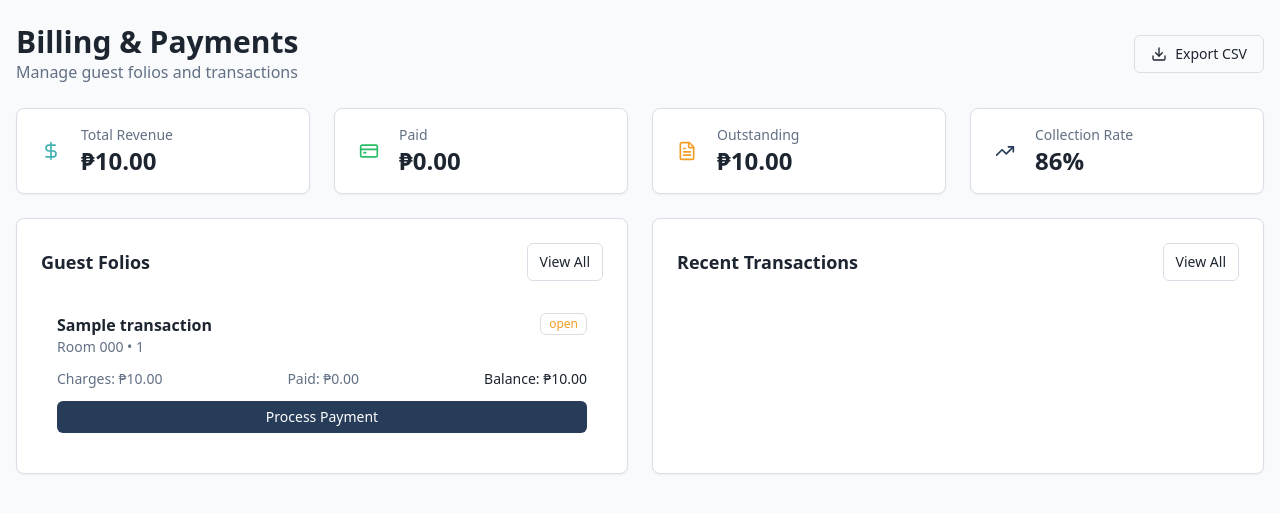
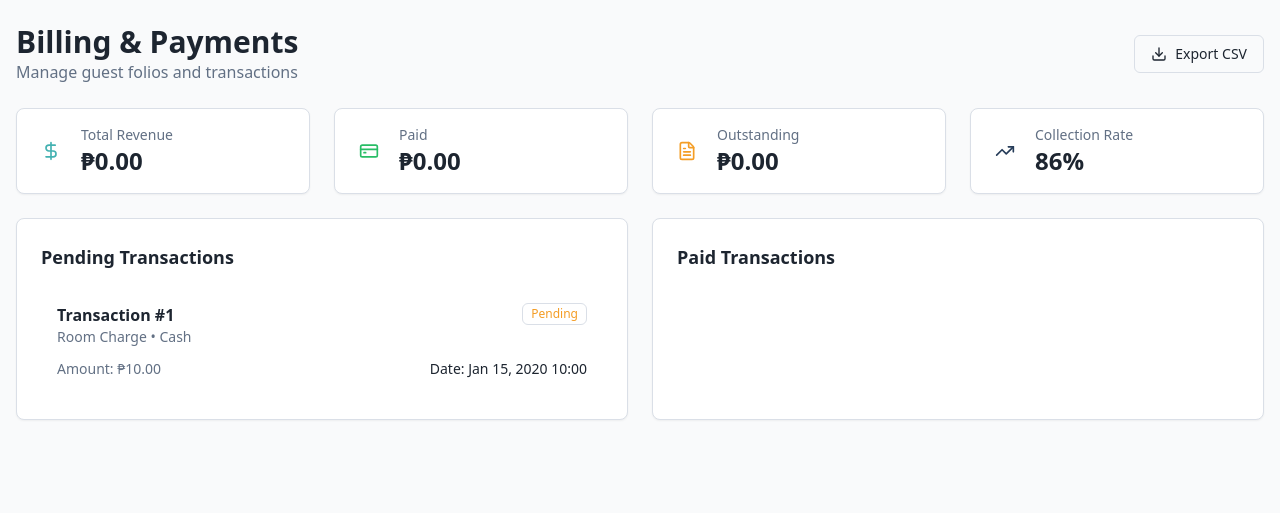
Before and after one commit to JosephLopezzzz/hmscore1last1, a PHP site: page /hmscore1last1/billing.php in a window 1280 px wide. Shown: the part 65-578 px from the top of the page. Run offline with PHP 8.4, Linux system fonts and the light colour scheme; the visitor is signed in with stand-in values (Sample User, id 1); tables that the repository leaves empty hold one stand-in row (values such as "Sample post"); some libraries are stand-ins or nearby versions.

Commit message:
billing no button

```diff
--- a/billing.php
+++ b/billing.php
@@ -47,22 +47,15 @@
       // Fetch guest folios with balance information
       $foliosQuery = "
         SELECT
-          reservation_id as id,
-          guest_name as guest,
-          room_number as room,
-          SUM(CASE WHEN transaction_type IN ('Room Charge', 'Service') THEN amount ELSE 0 END) as charges,
-          SUM(CASE WHEN transaction_type = 'Payment' THEN amount ELSE 0 END) as paid,
-          (SUM(CASE WHEN transaction_type IN ('Room Charge', 'Service') THEN amount ELSE 0 END) -
-           SUM(CASE WHEN transaction_type = 'Payment' THEN amount ELSE 0 END)) as balance,
-          CASE
-            WHEN (SUM(CASE WHEN transaction_type IN ('Room Charge', 'Service') THEN amount ELSE 0 END) -
-                  SUM(CASE WHEN transaction_type = 'Payment' THEN amount ELSE 0 END)) = 0 THEN 'paid'
-            WHEN SUM(CASE WHEN transaction_type = 'Payment' THEN amount ELSE 0 END) > 0 THEN 'partial'
-            ELSE 'open'
-          END as status
-        FROM billing_transactions
-        GROUP BY reservation_id, guest_name, room_number
-        ORDER BY MAX(created_at) DESC
+          bt.reservation_id as id,
+          bt.transaction_type,
+          bt.amount,
+          bt.payment_method,
+          bt.transaction_date,
+          bt.status
+        FROM billing_transactions bt
+        WHERE bt.status = 'Pending'
+        ORDER BY bt.transaction_date DESC
         LIMIT 10
       ";
 
@@ -73,15 +66,14 @@
       // Fetch recent transactions
       $recentQuery = "
         SELECT
-          id,
-          guest_name as guest,
-          transaction_type as type,
-          amount,
-          payment_method as method,
-          DATE_FORMAT(transaction_date, '%l:%i %p') as time
-        FROM billing_transactions
-        WHERE transaction_date >= DATE_SUB(NOW(), INTERVAL 7 DAY)
-        ORDER BY transaction_date DESC
+          bt.id,
+          bt.transaction_type as type,
+          bt.amount,
+          bt.payment_method as method,
+          bt.transaction_date
+        FROM billing_transactions bt
+        WHERE bt.transaction_date >= DATE_SUB(NOW(), INTERVAL 7 DAY)
+        ORDER BY bt.transaction_date DESC
         LIMIT 5
       ";
 
@@ -90,32 +82,52 @@
       $recent = $stmt->fetchAll(PDO::FETCH_ASSOC);
 
       $statusColors = [
-        'paid' => 'bg-success/10 text-success border border-success/20',
-        'open' => 'bg-warning/10 text-warning border border-warning/20',
-        'partial' => 'bg-accent/10 text-accent border border-accent/20',
+        'Paid' => 'bg-success/10 text-success border border-success/20',
+        'Pending' => 'bg-warning/10 text-warning border border-warning/20',
+        'Failed' => 'bg-danger/10 text-danger border border-danger/20',
+        'Refunded' => 'bg-accent/10 text-accent border border-accent/20',
+        'Open' => 'bg-warning/10 text-warning border border-warning/20',
       ];
 
-      $totalRevenue = array_sum(array_map(fn($f) => $f['charges'], $folios));
-      $totalPaid = array_sum(array_map(fn($f) => $f['paid'], $folios));
-      $totalOutstanding = array_sum(array_map(fn($f) => $f['balance'], $folios));
+      $totalRevenue = 0;
+      $totalPaid = 0;
+      $totalOutstanding = 0;
       // Fetch billing data for JavaScript export functionality
       $billingDataQuery = "
         SELECT
-          id,
-          guest_name as guest,
-          room_number as room,
-          payment_method as method,
-          amount,
-          DATE(transaction_date) as date,
-          status
-        FROM billing_transactions
-        ORDER BY transaction_date DESC
+          bt.id,
+          bt.transaction_type,
+          bt.amount,
+          bt.payment_method as method,
+          bt.transaction_date,
+          bt.status
+        FROM billing_transactions bt
+        ORDER BY bt.transaction_date DESC
         LIMIT 100
       ";
 
       $stmt = $pdo->prepare($billingDataQuery);
       $stmt->execute();
       $billingData = $stmt->fetchAll(PDO::FETCH_ASSOC);
+
+      // Fetch only PAID transactions for the second section
+      $paidTransactionsQuery = "
+        SELECT
+          bt.id,
+          bt.transaction_type,
+          bt.amount,
+          bt.payment_method,
+          bt.transaction_date,
+          bt.status
+        FROM billing_transactions bt
+        WHERE bt.status = 'Paid'
+        ORDER BY bt.transaction_date DESC
+        LIMIT 10
+      ";
+
+      $stmt = $pdo->prepare($paidTransactionsQuery);
+      $stmt->execute();
+      $paidTransactions = $stmt->fetchAll(PDO::FETCH_ASSOC);
     ?>
     <main class="container mx-auto px-4 py-6">
       <div class="flex items-center justify-between mb-6">
@@ -181,55 +193,43 @@
 
       <div class="grid gap-6 lg:grid-cols-2">
         <div class="rounded-lg border bg-card text-card-foreground shadow-sm p-6">
-          <div class="flex items-center justify-between mb-4">
-            <h3 class="text-lg font-semibold">Guest Folios</h3>
-            <button class="inline-flex items-center rounded-md border px-3 py-2 text-sm">View All</button>
+          <div class="mb-4">
+            <h3 class="text-lg font-semibold">Pending Transactions</h3>
           </div>
           <div class="space-y-3">
             <?php foreach ($folios as $folio): ?>
               <div class="p-4 rounded-lg bg-muted/50 hover:bg-muted transition-colors">
                 <div class="flex items-start justify-between mb-2">
                   <div>
-                    <p class="font-bold"><?php echo $folio['guest']; ?></p>
-                    <p class="text-sm text-muted-foreground">Room <?php echo $folio['room']; ?> • <?php echo $folio['id']; ?></p>
+                    <p class="font-bold">Transaction #<?php echo $folio['id']; ?></p>
+                    <p class="text-sm text-muted-foreground"><?php echo ucfirst($folio['transaction_type']); ?> • <?php echo $folio['payment_method']; ?></p>
                   </div>
-                  <span class="inline-flex items-center rounded-md px-2 py-0.5 text-xs <?php echo $statusColors[$folio['status']]; ?>"><?php echo $folio['status']; ?></span>
+                  <span class="inline-flex items-center rounded-md px-2 py-0.5 text-xs <?php echo $statusColors[$folio['status']] ?? $statusColors['Pending']; ?>"><?php echo ucfirst($folio['status'] ?? 'Pending'); ?></span>
                 </div>
                 <div class="flex justify-between text-sm mt-3">
-                  <span class="text-muted-foreground">Charges: <?php echo formatCurrencyPhpPeso($folio['charges'], 2); ?></span>
-                  <span class="text-muted-foreground">Paid: <?php echo formatCurrencyPhpPeso($folio['paid'], 2); ?></span>
-                  <span class="font-medium">Balance: <?php echo formatCurrencyPhpPeso($folio['balance'], 2); ?></span>
+                  <span class="text-muted-foreground">Amount: <?php echo formatCurrencyPhpPeso($folio['amount'] ?? 0, 2); ?></span>
+                  <span class="font-medium">Date: <?php echo date('M d, Y H:i', strtotime($folio['transaction_date'])); ?></span>
                 </div>
-                <?php if ($folio['balance'] > 0): ?>
-                  <button class="process-payment-btn h-8 px-3 rounded-md bg-primary text-primary-foreground text-sm w-full mt-3"
-                          data-guest="<?php echo htmlspecialchars($folio['guest']); ?>"
-                          data-room="<?php echo htmlspecialchars($folio['room']); ?>"
-                          data-balance="<?php echo $folio['balance']; ?>"
-                          data-folio-id="<?php echo htmlspecialchars($folio['id']); ?>">
-                    Process Payment
-                  </button>
-                <?php endif; ?>
               </div>
             <?php endforeach; ?>
           </div>
         </div>
 
         <div class="rounded-lg border bg-card text-card-foreground shadow-sm p-6">
-          <div class="flex items-center justify-between mb-4">
-            <h3 class="text-lg font-semibold">Recent Transactions</h3>
-            <button class="inline-flex items-center rounded-md border px-3 py-2 text-sm">View All</button>
+          <div class="mb-4">
+            <h3 class="text-lg font-semibold">Paid Transactions</h3>
           </div>
           <div class="space-y-3">
-            <?php foreach ($recent as $txn): ?>
+            <?php foreach ($paidTransactions as $txn): ?>
               <div class="p-4 rounded-lg bg-muted/50">
                 <div class="flex items-start justify-between mb-2">
                   <div class="flex-1">
-                    <p class="font-medium"><?php echo $txn['guest']; ?></p>
-                    <p class="text-sm text-muted-foreground"><?php echo $txn['type']; ?> • <?php echo $txn['method']; ?></p>
+                    <p class="font-medium">Transaction #<?php echo $txn['id']; ?></p>
+                    <p class="text-sm text-muted-foreground"><?php echo ucfirst($txn['transaction_type']); ?> • <?php echo $txn['payment_method']; ?></p>
                   </div>
                   <div class="text-right">
                     <p class="font-bold"><?php echo formatCurrencyPhpPeso($txn['amount'], 2); ?></p>
-                    <p class="text-xs text-muted-foreground"><?php echo $txn['time']; ?></p>
+                    <p class="text-xs text-muted-foreground"><?php echo date('M d, Y H:i', strtotime($txn['transaction_date'])); ?></p>
                   </div>
                 </div>
               </div>
@@ -257,10 +257,10 @@
         </div>
 
         <!-- Payment Form -->
-        <form id="paymentForm" class="space-y-4">
+        <form id="paymentForm" class="space-y-3">
           <div>
-            <label class="block text-sm font-medium mb-1">Payment Method</label>
-            <select id="paymentMethod" required class="w-full rounded-md border px-3 py-2 text-sm">
+            <label class="text-xs text-muted-foreground">Payment Method</label>
+            <select id="paymentMethod" required class="h-10 w-full rounded-md border bg-background px-3 text-sm">
               <option value="">Select payment method...</option>
               <option value="Cash">Cash</option>
               <option value="Card">Card</option>
@@ -270,9 +270,9 @@
           </div>
 
           <div>
-            <label class="block text-sm font-medium mb-1">Amount Received (₱)</label>
+            <label class="text-xs text-muted-foreground">Amount Received (₱)</label>
             <input type="number" id="amountReceived" step="0.01" min="0" required
-                   class="w-full rounded-md border px-3 py-2 text-sm"
+                   class="h-10 w-full rounded-md border bg-background px-3 text-sm"
                    placeholder="Enter amount received...">
           </div>
 
@@ -281,16 +281,16 @@
           </div>
 
           <div>
-            <label class="block text-sm font-medium mb-1">Payment Reference/Notes</label>
-            <textarea id="paymentNotes" rows="2" class="w-full rounded-md border px-3 py-2 text-sm"
+            <label class="text-xs text-muted-foreground">Payment Reference/Notes</label>
+            <textarea id="paymentNotes" rows="2" class="h-10 w-full rounded-md border bg-background px-3 text-sm"
                       placeholder="Transaction reference, notes..."></textarea>
           </div>
 
           <div class="flex gap-3 pt-4">
-            <button type="submit" class="flex-1 rounded-md bg-primary px-4 py-2 text-sm text-primary-foreground hover:bg-primary/90">
+            <button type="submit" class="flex-1 h-10 rounded-md bg-primary text-primary-foreground hover:bg-primary/90">
               Confirm Payment
             </button>
-            <button type="button" id="cancelPayment" class="flex-1 rounded-md border px-4 py-2 text-sm hover:bg-muted">
+            <button type="button" id="cancelPayment" class="flex-1 h-10 rounded-md border hover:bg-muted">
               Cancel
             </button>
           </div>
@@ -491,8 +491,6 @@
           formData.append('method', document.getElementById('paymentMethod').value);
           formData.append('amount', document.getElementById('amountReceived').value);
           formData.append('notes', document.getElementById('paymentNotes').value);
-          formData.append('guest_name', currentPaymentData.guest);
-          formData.append('room_number', currentPaymentData.room);
 
           fetch('process_payment.php', {
             method: 'POST',
```
Also changed, not shown: process_payment.php (+6 -41 lines), includes/db.php (line endings or trailing spaces).
